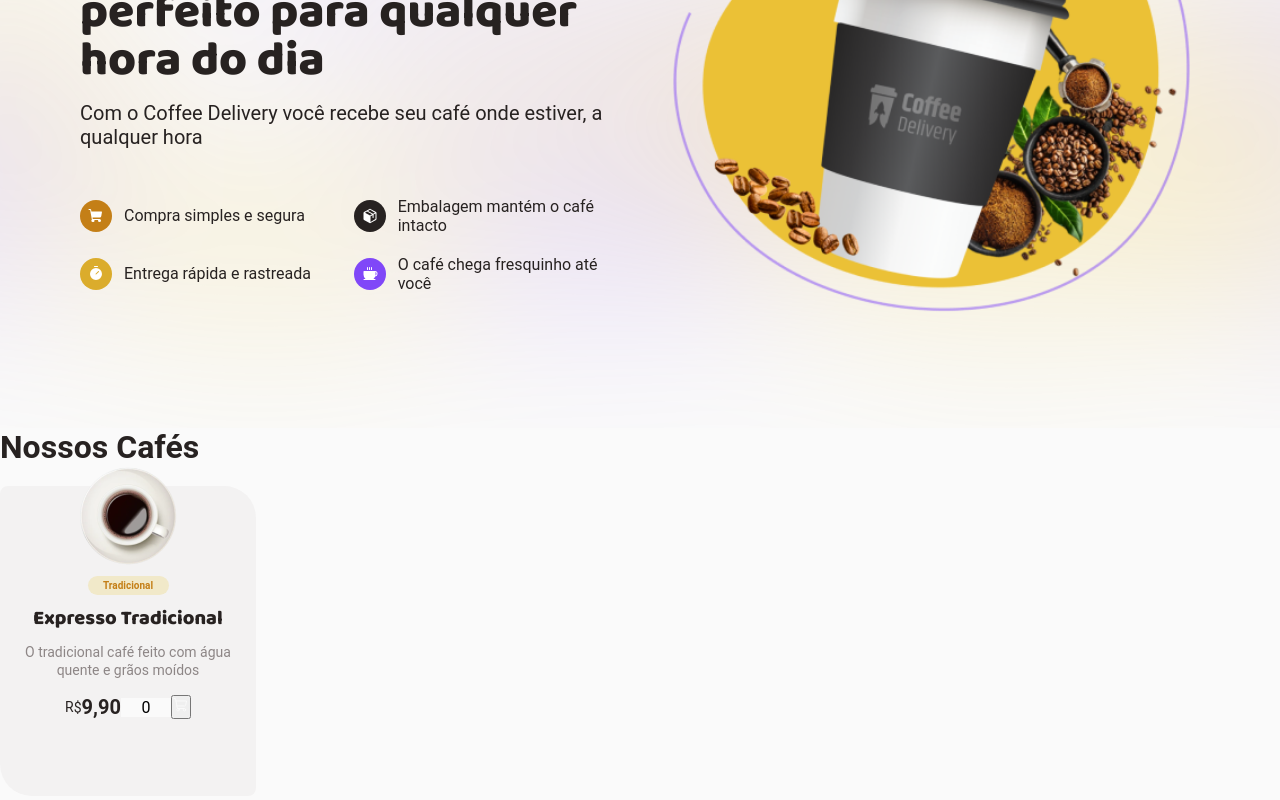
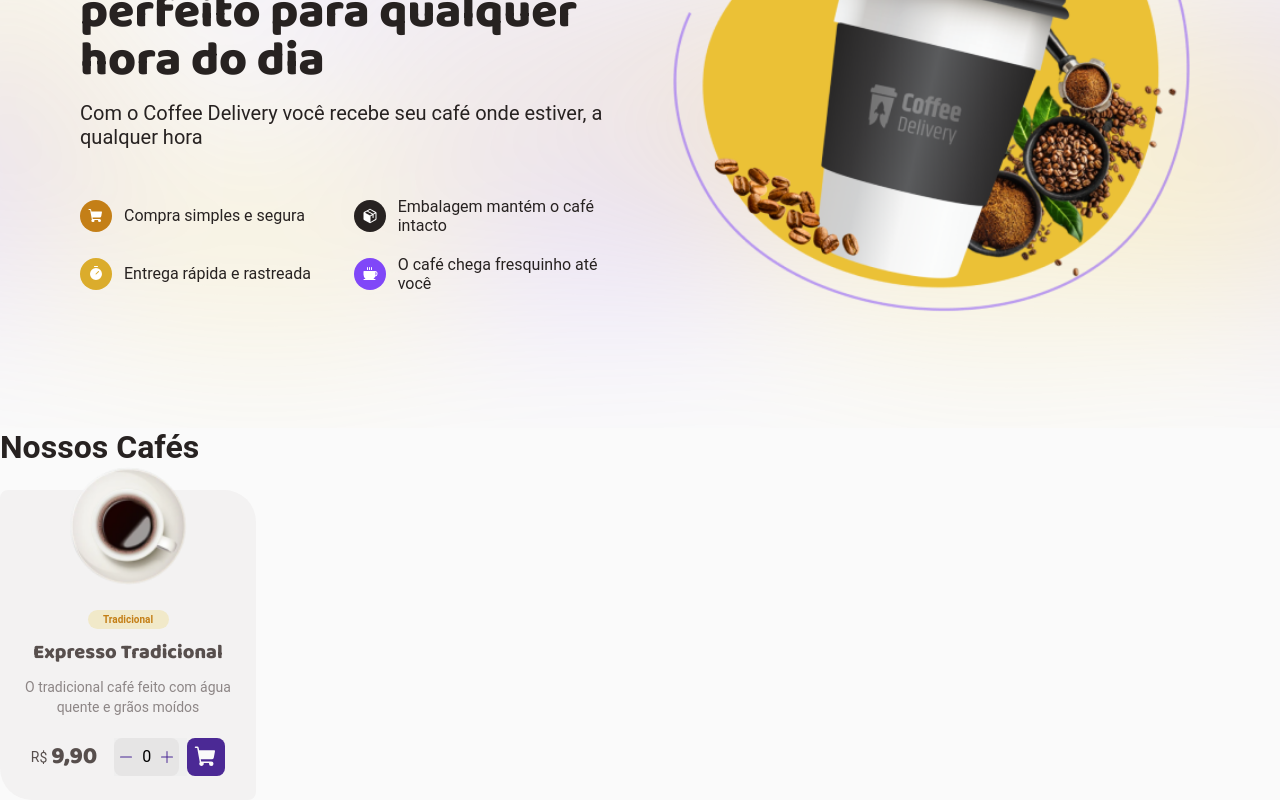
Before and after one commit to VncS1/ignite-coffee-delivery, a React (Vite) app: page / in a window 1280 px wide. Shown: the part 298-1098 px from the top of the page. Built offline with nearby package versions, Linux system fonts and the light colour scheme.

Commit message:
Componente Coffee finalizado

```diff
--- a/src/pages/Home/components/Coffees/Coffee/index.tsx
+++ b/src/pages/Home/components/Coffees/Coffee/index.tsx
@@ -1,4 +1,4 @@
-import { CartIcon, CoffeeContainer, CoffeeInfos } from "./style";
+import { CartIcon, CoffeeContainer, CoffeeInfos, MinusIcon, PlusIcon } from "./style";
 
 import coffeeImg from '../../../../../assets/coffee-images/americano.png';
 
@@ -22,8 +22,20 @@ export function Coffee() {
 
                 <div className="coffee-price">
                     <span className="price"><span className="cifra">R$</span> 9,90</span>
-                    <input type="number" className="quantity" min="1" defaultValue="0" />
-                    <button className="add-to-cart"><CartIcon /></button>
+                    <div className="price-forms">
+                        <div className="quantity-form">
+                            <button type="button" className="button-quantity">
+                                <MinusIcon size={20} weight="fill" />
+                            </button>
+                            <input type="number" className="quantity" min="1" defaultValue="0" />
+                            <button type="button" className="button-quantity">
+                                <PlusIcon size={20} weight="fill" />
+                            </button>
+                        </div>
+                        <button onClick={() => console.log('teste')} type="button" className="add-to-cart">
+                            <CartIcon size={24} weight="fill" />
+                        </button>
+                    </div>
                 </div>
             </CoffeeInfos>
         </CoffeeContainer>
--- a/src/pages/Home/components/Coffees/Coffee/style.ts
+++ b/src/pages/Home/components/Coffees/Coffee/style.ts
@@ -4,7 +4,7 @@ import { ShoppingCart, Plus, Minus } from "phosphor-react";
 
 
 export const CoffeeContainer = styled.div`
-    max-width: 256px;
+    width: 256px;
     display: flex;
     flex-direction: column;
     align-items: center;
@@ -12,7 +12,8 @@ export const CoffeeContainer = styled.div`
 
     img {
         z-index: 1000;
-        margin-bottom: -9rem;
+        margin-bottom: -10rem;
+        width: 120px;
     }
 `
 
@@ -37,7 +38,7 @@ export const CoffeeInfos = styled.div`
     z-index: -999;
 
     .coffee-types {
-        margin-top: 90px;
+        margin-top: 120px;
 
         .type {
             color: ${props => props.theme['yellow-dark']};
@@ -58,44 +59,75 @@ export const CoffeeInfos = styled.div`
         font-family: 'Baloo Bhai 2', sans-serif;
         line-height: 3rem;
         font-size: 1.25rem;
+        color: ${props => props.theme['base-text']}
     }
 
     .coffee-description {
         font-size: 0.875rem;
         text-align: center;
-        line-height: 130%;
+        line-height: 20px;
         color: ${props => props.theme['description-text']};
         margin-bottom: 1rem;
+
     }
 
     .coffee-price {
         display: flex;
+        justify-content: space-between;
 
-        max-width: 90%;
+        width: 90%;
         align-items: center;
 
 
+
+
         .price {
-            font-size: 1.25rem;
+            font-size: 1.5rem;
             font-weight: bold;
-            font-family: 'Roboto', sans-serif;
+            font-family: 'Baloo Bhai 2', sans-serif;
+            line-height: 3rem;
 
             display: flex;
             align-items: center;
+            color: ${props => props.theme['base-text']};
+
 
             .cifra {
+                font-family: 'Roboto', sans-serif;
                 font-size: 0.875rem;
                 font-weight: 400;
+                margin-right: 4px;
 
             }
         }
 
+
+
+        .price-forms {
+            display: flex;
+
+            .quantity-form {
+                display: flex;
+                justify-content: center;
+                align-items: center;
+
+
+                .button-quantity {
+                    display: flex;
+                    border: 0;
+                    cursor: pointer;
+                }
+
                 .quantity {
                     border: 0;
-            background: #333;
-            max-width: 50px;
+                    height: 38px;
                     text-align: center;
-            background: ${props => props.theme["background"]};
+                    max-width: 25px;
+                    background: ${props => props.theme["base-button"]};
+                    font-size: 1rem ;
+                    font-family: 'Roboto', sans-serif;
+
+
                 }
 
                 input[type="number"]::-webkit-outer-spin-button,
@@ -105,10 +137,50 @@ export const CoffeeInfos = styled.div`
                 }
                 input[type="number"] {
                     -moz-appearance: textfield;
+
                 }
+            }
+
+            .add-to-cart {
+                background: ${props => props.theme["purple-dark"]};
+                border: 0;
+                border-radius: 8px;
+                width: 38px;
+
+                display: flex;
+                justify-content: center;
+                align-items: center;
+            }
+
+
+
+        }
+
+
     }
 `
 
 export const CartIcon = styled(ShoppingCart)`
     color: ${props => props.theme['background']};
 `
+export const PlusIcon = styled(Plus)`
+    color: ${props => props.theme['purple-dark']};
+    background: ${props => props.theme["base-button"]};
+    height: 38px;
+    padding-right: 0.25rem;
+
+    border-bottom-right-radius: 8px;
+    border-top-right-radius: 8px;
+    margin-right: 8px;
+
+`
+
+export const MinusIcon = styled(Minus)`
+    color: ${props => props.theme['purple-dark']};
+    background: ${props => props.theme["base-button"]};
+    height: 38px;
+    padding-left: 0.25rem;
+    border-bottom-left-radius: 8px;
+    border-top-left-radius: 8px;
+
+`
--- a/src/styles/themes/default.ts
+++ b/src/styles/themes/default.ts
@@ -14,5 +14,6 @@ export const defaultTheme = {
     'base-title': '#272221',
     'base-text': '#574F4D',
     'description-text': '#8D8686',
+    'base-button': '#E6E5E5'
 
 }
```
Lines whose indentation alone changed are shown as unchanged.
